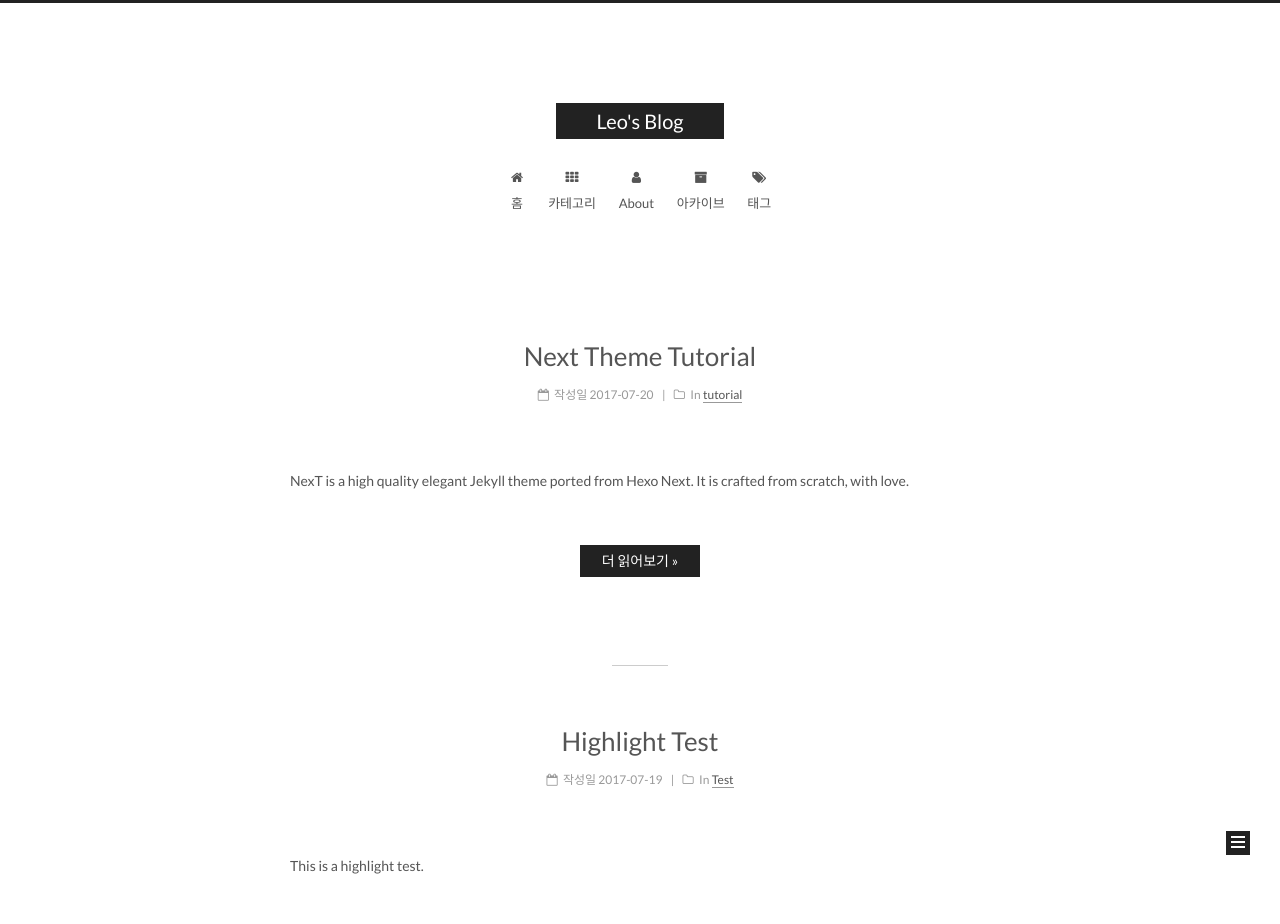
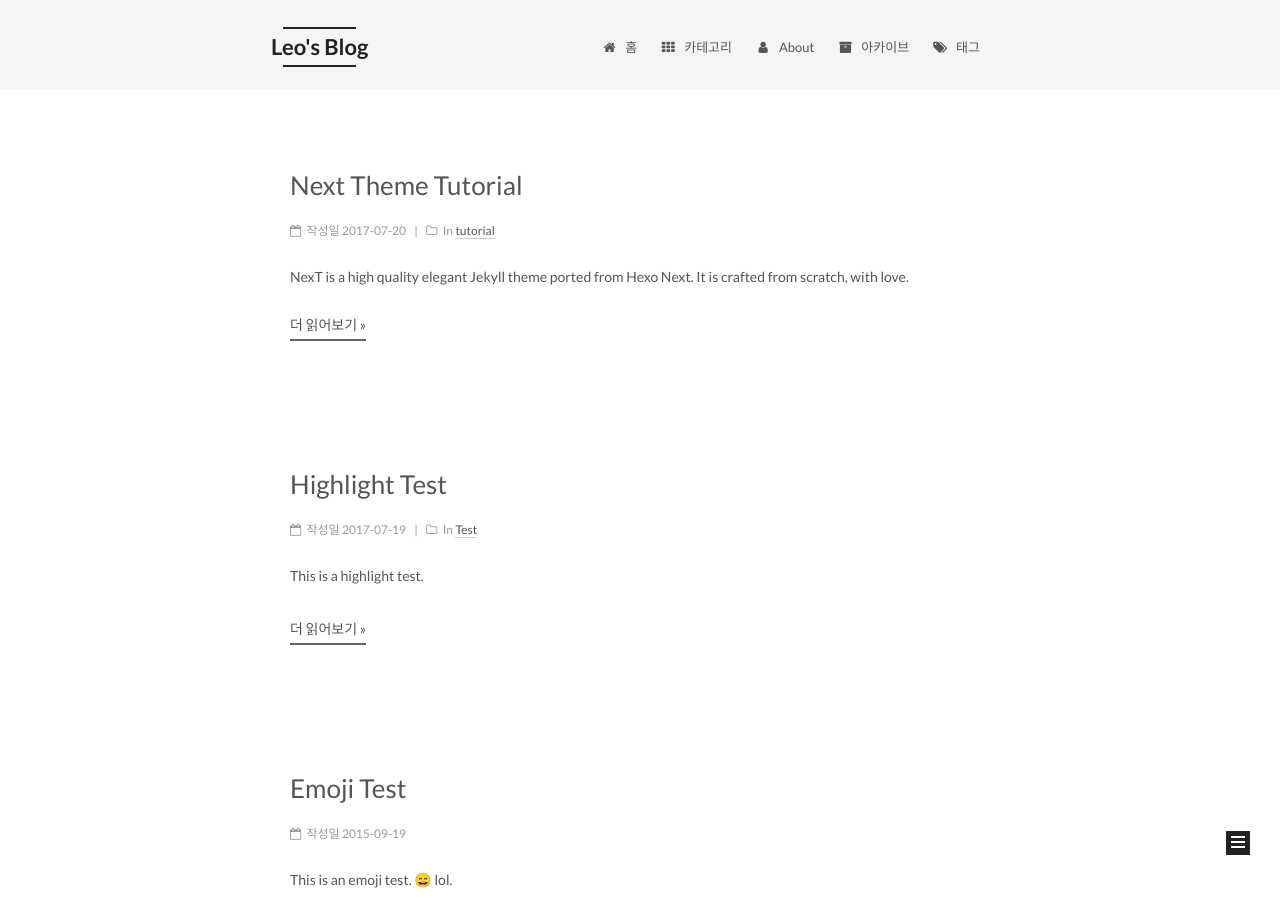
Before and after one commit to bluesait/bluesait.github.io, a Jekyll site: the page built from index.html, in a window 1280 px wide. Shown: the top 924 px of the page. Built offline with Jekyll 4.4.1, drawn with Linux system fonts in a browser that asks for light colours; emoji names are drawn with the system emoji font; the list of posts is cut into pages by our own code.

Commit message:
Update _config.yml

```diff
--- a/_config.yml
+++ b/_config.yml
@@ -87,7 +87,7 @@ keywords: "Jekyll, NexT"
 rss:
 
 # Specify the date when the site was setup
-#since: 2015
+since: 2019
 
 # icon between year and author @Footer
 authoricon: heart
@@ -148,8 +148,8 @@ menu_icons:
 # ---------------------------------------------------------------
 
 # Schemes
-scheme: Muse
-#scheme: Mist
+#scheme: Muse
+scheme: Mist
 #scheme: Pisces
 
 # ---------------------------------------------------------------
```
